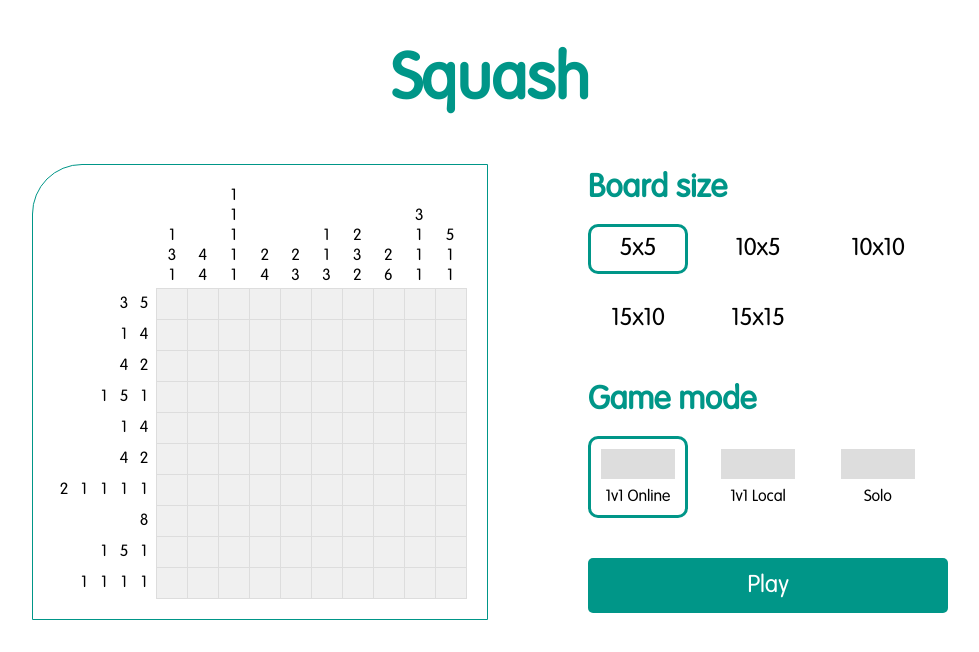
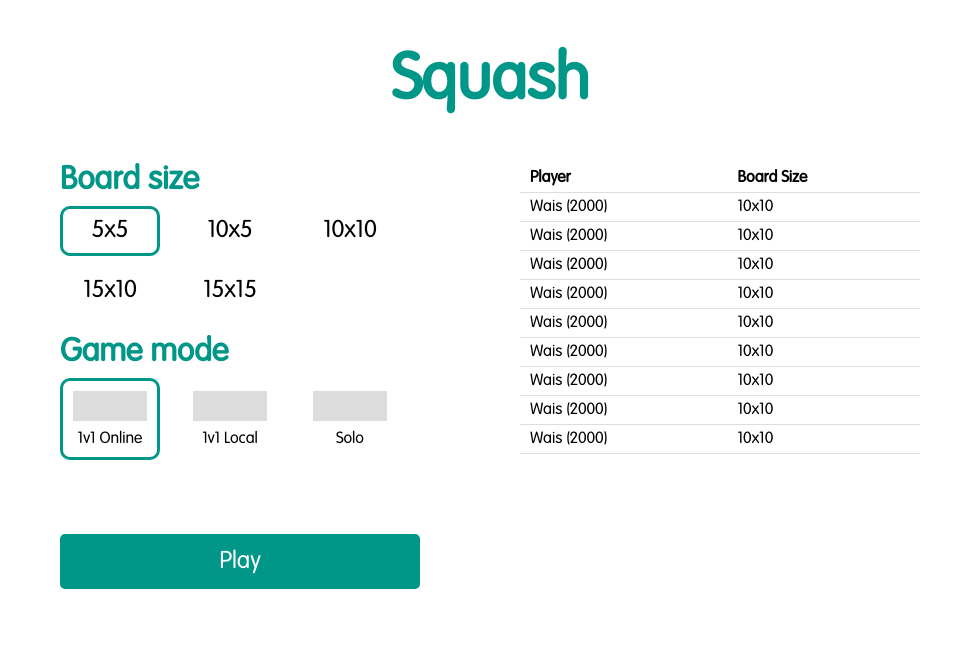
Before and after one commit to WaisKamal/squash, a Vue app: page / in a window 1280 px wide. Shown: the top 652 px of the page, without its empty margins (150-1129 px from the left). Built offline with nearby package versions, Linux system fonts and the light colour scheme.

Commit message:
Added a seek table with sample seek requests Added minor layout changes to dashboard

```diff
--- a/src/App.vue
+++ b/src/App.vue
@@ -8,6 +8,23 @@ import config from "./config.json"
 import Title from "./components/Title.vue"
 import Board from "./components/Board.vue"
 import Dash from "./components/Dash.vue"
+import SeekTable from "./components/SeekTable.vue"
+
+// Utility functions
+import utils from "./utils/utils"
+
+// Active seek requests
+let seekRequests = reactive([
+  { player: "Wais", boardSize: { width: 10, height: 10 }, rating: 2000 },
+  { player: "Wais", boardSize: { width: 10, height: 10 }, rating: 2000 },
+  { player: "Wais", boardSize: { width: 10, height: 10 }, rating: 2000 },
+  { player: "Wais", boardSize: { width: 10, height: 10 }, rating: 2000 },
+  { player: "Wais", boardSize: { width: 10, height: 10 }, rating: 2000 },
+  { player: "Wais", boardSize: { width: 10, height: 10 }, rating: 2000 },
+  { player: "Wais", boardSize: { width: 10, height: 10 }, rating: 2000 },
+  { player: "Wais", boardSize: { width: 10, height: 10 }, rating: 2000 },
+  { player: "Wais", boardSize: { width: 10, height: 10 }, rating: 2000 }
+])
 
 let game = reactive({
   boardDimensions: {
@@ -36,10 +53,10 @@ let game = reactive({
     selectedCells: [],
     data: undefined
   },
-  status: "nogame"
+  status: "nogame" // "nogame", "playing", "gameover"
 })
 // Generate board
-let boardConfig = generateBoard(game.boardDimensions.rows, game.boardDimensions.columns)
+let boardConfig = utils.generateBoard(game.boardDimensions.rows, game.boardDimensions.columns)
 game.rowHeaders = boardConfig.rowHeaders
 game.columnHeaders = boardConfig.columnHeaders
 // Temporary: board data must be in server
@@ -48,124 +65,33 @@ game.boardState.data = game.boardData.map(row => row.map(cell => 0))
 
 function seekButtonClicked(boardSize) {
   console.log(boardSize)
-  let boardConfig = generateBoard(boardSize.rows, boardSize.columns)
+  let boardConfig = utils.generateBoard(boardSize.rows, boardSize.columns)
   game.boardDimensions = { columns: boardSize.columns, rows: boardSize.rows }
   game.rowHeaders = boardConfig.rowHeaders
   game.columnHeaders = boardConfig.columnHeaders
   // Temporary: board data must be in server
   game.boardData = boardConfig.board
   game.boardState.data = game.boardData.map(row => row.map(cell => 0))
-}
-
-function generateBoard2(rows, columns) {
-  // The resulting board configuration
-  let board = Array(rows)
-  let rowHeaders = Array(rows).fill().map(_ => [])
-  let columnHeaders = Array(columns).fill().map(_ => [])
-  // Generate board and row headers
-  for (var i = 0; i < rows; i++) {
-    let row = Array(columns)
-    let index = 0
-    // Whether to start the row with an empty or filled cell
-    let fill = Boolean(Math.floor(Math.random() * 2))
-    while (index < columns) {
-      // Number of connected cells (can be empty or filled)
-      let connectedCells = Math.ceil(Math.random() * (columns - index))
-      for (var _ = 0; _ < connectedCells; _++) {
-        row[index++] = fill
-      }
-      if (fill) {
-        rowHeaders[i].push(connectedCells)
-      }
-      fill = !fill
-    }
-    if (rowHeaders[i].length == 0) rowHeaders[i] = [0]
-    board[i] = row
-  }
-  // Generate column headers
-  for (var c = 0; c < columns; c++) {
-    let isFilled = board[0][c]
-    let currentLength = 0
-    for (var r = 0; r < rows; r++) {
-      if (board[r][c] == isFilled) {
-        currentLength++
-      } else {
-        if (isFilled) columnHeaders[c].push(currentLength)
-        currentLength = 1
-        isFilled = !isFilled
-      }
-    }
-    if (isFilled) columnHeaders[c].push(currentLength)
-    if (columnHeaders[c].length == 0) columnHeaders[c] = [0]
-  }
-  return { board, rowHeaders, columnHeaders }
-}
-
-function generateBoard(rows, columns) {
-  // The resulting board configuration
-  let board = Array(rows)
-  let rowHeaders = Array(rows).fill().map(_ => [])
-  let columnHeaders = Array(columns).fill().map(_ => [])
-
-  for (var r = 0; r < rows; r++) {
-    let row = Array(columns)
-    for (var c = 0; c < columns; c++) {
-      row[c] = (Math.random() - 0.4 > 0)
-    }
-    board[r] = row
-  }
-
-  // Generate row headers
-  for (var r = 0; r < rows; r++) {
-    let isFilled = board[r][0]
-    let currentLength = 0
-    for (var c = 0; c < columns; c++) {
-      if (board[r][c] == isFilled) {
-        currentLength++
-      } else {
-        if (isFilled) rowHeaders[r].push(currentLength)
-        currentLength = 1
-        isFilled = !isFilled
-      }
-    }
-    if (isFilled) rowHeaders[r].push(currentLength)
-    if (rowHeaders[r].length == 0) rowHeaders[r] = [0]
-  }
-
-  // Generate column headers
-  for (var c = 0; c < columns; c++) {
-    let isFilled = board[0][c]
-    let currentLength = 0
-    for (var r = 0; r < rows; r++) {
-      if (board[r][c] == isFilled) {
-        currentLength++
-      } else {
-        if (isFilled) columnHeaders[c].push(currentLength)
-        currentLength = 1
-        isFilled = !isFilled
-      }
-    }
-    if (isFilled) columnHeaders[c].push(currentLength)
-    if (columnHeaders[c].length == 0) columnHeaders[c] = [0]
-  }
-
-  return { board, rowHeaders, columnHeaders }
+  game.status = "playing"
 }
 </script>
 
 <template>
-  <Title :class="['title', game.status != 'nogame' ? 'hide' : '']" />
+  <Title class="title" v-show="game.status == 'nogame'"/>
   <div class="content">
     <Board
       :boardData="game.boardData"
       :dimensions="game.boardDimensions"
       :rowHeaders="game.rowHeaders"
       :columnHeaders="game.columnHeaders"
-      :state="game.boardState" />
+      :state="game.boardState"
+      :gameStatus="game.status" />
     <Dash
       :boardSizeOptions="game.boardSizeOptions"
       :gameModeOptions="game.gameModeOptions"
+      :gameStatus="game.status"
       @seek="seekButtonClicked" />
+    <SeekTable :gameStatus="game.status" :seekRequests="seekRequests" />
   </div>
 </template>
 
--- a/src/components/Board.vue
+++ b/src/components/Board.vue
@@ -10,7 +10,8 @@ const data = defineProps({
   rowHeaders: Array,
   columnHeaders: Array,
   boardData: Array,
-  state: Object
+  state: Object,
+  gameStatus: String
 })
 
 // Board grid configuration
@@ -93,7 +94,7 @@ function getCellClass(cellOrder) {
 </script>
 
 <template>
-  <div class="board">
+  <div class="board" v-show="data.gameStatus != 'nogame'">
     <div />
     <ColumnHeaders :headers="data.columnHeaders" />
     <RowHeaders :headers="data.rowHeaders" />
@@ -119,11 +120,7 @@ function getCellClass(cellOrder) {
   grid-template-rows: min-content min-content;
   grid-template-columns: min-content min-content;
   grid-gap: 1px;
-  padding: 20px;
-  border: 1px solid var(--color-primary);
   border-radius: 50px 0px 0px 0px;
-  /* box-shadow: 0px 0px 50px 0px var(--color-primary); */
-  /* background: #F9F9F9; */
 }
 
 .board .grid {
--- a/src/components/BoardSizeOption.vue
+++ b/src/components/BoardSizeOption.vue
@@ -14,7 +14,7 @@
   border: 3px solid transparent;
   border-radius: 10px;
   margin-right: 20px;
-  margin-bottom: 20px;
+  margin-bottom: 10px;
   cursor: pointer;
 }
 
--- a/src/components/Dash.vue
+++ b/src/components/Dash.vue
@@ -1,11 +1,12 @@
 <script setup>
 import { reactive } from "vue"
-import BoardSizeOption from './BoardSizeOption.vue';
-import GameModeOption from './GameModeOption.vue';
+import DashGameStatus from "./dashpages/DashGameStatus.vue";
+import DashSeek from "./dashpages/DashSeek.vue";
 
 const props = defineProps({
   boardSizeOptions: Object,
-  gameModeOptions: Object
+  gameModeOptions: Object,
+  gameStatus: String
 })
 
 const emit = defineEmits(["seek"])
@@ -17,53 +18,30 @@ let seekOptions = reactive({
   },
   gameMode: "dual-online" // { "solo", "dual-online", "dual-local" }
 })
+setTimeout(() => {
+  console.log(seekOptions.boardSize)
+}, 5000)
 
 function seekButtonClicked() {
   emit("seek", seekOptions.boardSize)
 }
 
-// Utility function to select board size
-function selectBoardSize(columns, rows) {
-  seekOptions.boardSize = { columns, rows }
-}
-
-// Utiliy function to select game mode
-function selectGameMode(mode) {
-  seekOptions.gameMode = mode
-}
-
-// Utility function to check whether a board size option is the selected one
-function isBoardSizeSelected(columns, rows) {
-  return columns == seekOptions.boardSize.columns && rows == seekOptions.boardSize.rows
-}
-
-// Utility function to check whether a game mode option is the selected one
-function isGameModeSelected(mode) {
-  return seekOptions.gameMode == mode
+// Utility function to get button text from game status
+function getButtonText() {
+  const statusToText = {
+    "nogame": "Play",
+    "playing": "Quit game",
+    "gameover": "Play again"
+  }
+  return statusToText[props.gameStatus]
 }
 </script>
 
 <template>
   <div class="dash">
-    <h3>Board size</h3>
-    <div class="board-size-options">
-      <BoardSizeOption
-        v-for="option in props.boardSizeOptions"
-        :class="isBoardSizeSelected(option.columns, option.rows) ? 'selected' : ''"
-        @click="selectBoardSize(option.columns, option.rows)">
-        {{ `${option.columns}x${option.rows}` }}
-      </BoardSizeOption>
-    </div>
-    <h3>Game mode</h3>
-    <div class="game-mode-options">
-      <GameModeOption
-        v-for="option in props.gameModeOptions"
-        :class="isGameModeSelected(option.value) ? 'selected' : ''"
-        @click="selectGameMode(option.value)">
-        {{ option.label }}
-      </GameModeOption>
-    </div>
-    <button id="btn-play" @click="seekButtonClicked">Play</button>
+    <DashSeek :seekOptions="seekOptions" v-show="props.gameStatus == 'nogame'"/>
+    <DashGameStatus v-if="props.gameStatus == 'playing'"/>
+    <button id="btn-play" @click="seekButtonClicked">{{ getButtonText() }}</button>
   </div>
 </template>
 
@@ -72,27 +50,11 @@ function isGameModeSelected(mode) {
   position: relative;
 }
 
-.dash h3 {
-  font-family: "Arial Rounded";
-  font-size: 32px;
-  color: var(--color-primary);
-}
-
-.dash h3:not(:first-of-type) {
-  margin-top: 20px
-}
-
-.dash .board-size-options, .game-mode-options {
-  display: flex;
-  max-width: 360px;
-  margin-top: 20px;
-  flex-wrap: wrap;
-}
-
 .dash #btn-play {
   width: 100%;
+  min-width: 360px;
   padding: 15px;
-  margin-top: 20px;
+  margin-top: 10px;
   border: none;
   border-radius: 5px;
   outline: none;
--- /dev/null
+++ b/src/components/SeekTable.vue
@@ -0,0 +1,51 @@
+<script setup>
+let props = defineProps({
+  gameStatus: String,
+  seekRequests: Array
+})
+</script>
+
+<template>
+  <div class="seek-table" v-show="props.gameStatus == 'nogame'">
+    <table border="0">
+      <thead>
+        <tr>
+          <th>Player</th>
+          <th>Board Size</th>
+        </tr>
+        <tr v-for="request in props.seekRequests">
+          <td>{{ request.player }} ({{ request.rating }})</td>
+          <td>{{ request.boardSize.width }}x{{ request.boardSize.height }}</td>
+        </tr>
+      </thead>
+    </table>
+  </div>
+</template>
+
+<style scoped>
+.seek-table {
+  height: 100%;
+}
+
+.seek-table table {
+  width: 400px;
+  border-collapse: collapse;
+}
+
+.seek-table tr {
+  border-bottom: 1px solid #DDD;
+}
+
+.seek-table tr:not(:first-child):hover {
+  background: #F9F9F9;
+}
+
+.seek-table td, .seek-table th {
+  padding: 6px 10px;
+  text-align: left;
+}
+
+.seek-table table tr:first-child {
+
+}
+</style>
--- /dev/null
+++ b/src/components/dashpages/DashGameStatus.vue
@@ -0,0 +1,47 @@
+<script setup>
+import { reactive, computed } from "vue"
+
+let time = reactive({
+  value: 0
+})
+setInterval(() => {
+  time.value++
+}, 1000)
+let clock = computed(() => {
+  return {
+    seconds: time.value % 60,
+    minutes: Math.floor(time.value / 60) % 60,
+    hours: Math.floor(time.value / 3600) % 24,
+    days: Math.floor(time.value / 86400)
+  }
+})
+</script>
+
+<template>
+  <div class="game-status">
+    <h3 class="clock">
+      <span id="days" v-if="clock.days">{{ clock.days }}</span>
+      <span v-if="clock.days">:</span>
+      <span id="hours" v-if="clock.hours || clock.days">{{ clock.hours.toString().padStart(2, 0) }}</span>
+      <span v-if="clock.hours || clock.days">:</span>
+      <span id="minutes">{{ clock.minutes.toString().padStart(2, 0) }}</span>
+      <span>:</span>
+      <span id="seconds">{{ clock.seconds.toString().padStart(2, 0) }}</span>
+    </h3>
+  </div>
+</template>
+
+<style scoped>
+  .game-status {
+    display: flex;
+    height: 360px;
+    justify-content: center;
+    align-items: center;
+  }
+  .clock {
+    font-family: "Arial Rounded";
+    font-size: 64px;
+    text-align: center;
+    color: var(--color-primary);
+  }
+</style>
--- /dev/null
+++ b/src/components/dashpages/DashSeek.vue
@@ -0,0 +1,75 @@
+<script setup>
+import config from '../../config.json'
+
+import BoardSizeOption from '../BoardSizeOption.vue';
+import GameModeOption from '../GameModeOption.vue';
+
+const props = defineProps({
+  seekOptions: Object
+})
+
+// Utility function to select board size
+function selectBoardSize(columns, rows) {
+  props.seekOptions.boardSize = { columns, rows }
+}
+
+// Utiliy function to select game mode
+function selectGameMode(mode) {
+  props.seekOptions.gameMode = mode
+}
+
+// Utility function to check whether a board size option is the selected one
+function isBoardSizeSelected(columns, rows) {
+  return columns == props.seekOptions.boardSize.columns && rows == props.seekOptions.boardSize.rows
+}
+
+// Utility function to check whether a game mode option is the selected one
+function isGameModeSelected(mode) {
+  return props.seekOptions.gameMode == mode
+}
+</script>
+
+<template>
+  <div class="seek">
+    <h3>Board size</h3>
+    <div class="board-size-options">
+      <BoardSizeOption
+        v-for="option in config.boardSizeOptions"
+        :class="isBoardSizeSelected(option.columns, option.rows) ? 'selected' : ''"
+        @click="selectBoardSize(option.columns, option.rows)">
+        {{ `${option.columns}x${option.rows}` }}
+      </BoardSizeOption>
+    </div>
+    <h3>Game mode</h3>
+    <div class="game-mode-options">
+      <GameModeOption
+        v-for="option in config.gameModeOptions"
+        :class="isGameModeSelected(option.value) ? 'selected' : ''"
+        @click="selectGameMode(option.value)">
+        {{ option.label }}
+      </GameModeOption>
+    </div>
+  </div>
+</template>
+
+<style scoped>
+  .seek {
+    height: 360px;
+  }
+  .seek h3 {
+    font-family: "Arial Rounded";
+    font-size: 32px;
+    color: var(--color-primary);
+  }
+
+  .seek h3:not(:first-of-type) {
+    margin-top: 10px
+  }
+
+  .seek .board-size-options, .seek .game-mode-options {
+    display: flex;
+    max-width: 360px;
+    margin-top: 10px;
+    flex-wrap: wrap;
+  }
+</style>
--- /dev/null
+++ b/src/utils/utils.js
@@ -0,0 +1,96 @@
+function generateBoard2(rows, columns) {
+  // The resulting board configuration
+  let board = Array(rows)
+  let rowHeaders = Array(rows).fill().map(_ => [])
+  let columnHeaders = Array(columns).fill().map(_ => [])
+  // Generate board and row headers
+  for (var i = 0; i < rows; i++) {
+    let row = Array(columns)
+    let index = 0
+    // Whether to start the row with an empty or filled cell
+    let fill = Boolean(Math.floor(Math.random() * 2))
+    while (index < columns) {
+      // Number of connected cells (can be empty or filled)
+      let connectedCells = Math.ceil(Math.random() * (columns - index))
+      for (var _ = 0; _ < connectedCells; _++) {
+        row[index++] = fill
+      }
+      if (fill) {
+        rowHeaders[i].push(connectedCells)
+      }
+      fill = !fill
+    }
+    if (rowHeaders[i].length == 0) rowHeaders[i] = [0]
+    board[i] = row
+  }
+  // Generate column headers
+  for (var c = 0; c < columns; c++) {
+    let isFilled = board[0][c]
+    let currentLength = 0
+    for (var r = 0; r < rows; r++) {
+      if (board[r][c] == isFilled) {
+        currentLength++
+      } else {
+        if (isFilled) columnHeaders[c].push(currentLength)
+        currentLength = 1
+        isFilled = !isFilled
+      }
+    }
+    if (isFilled) columnHeaders[c].push(currentLength)
+    if (columnHeaders[c].length == 0) columnHeaders[c] = [0]
+  }
+  return { board, rowHeaders, columnHeaders }
+}
+
+function generateBoard(rows, columns) {
+  // The resulting board configuration
+  let board = Array(rows)
+  let rowHeaders = Array(rows).fill().map(_ => [])
+  let columnHeaders = Array(columns).fill().map(_ => [])
+
+  for (var r = 0; r < rows; r++) {
+    let row = Array(columns)
+    for (var c = 0; c < columns; c++) {
+      row[c] = (Math.random() - 0.4 > 0)
+    }
+    board[r] = row
+  }
+
+  // Generate row headers
+  for (var r = 0; r < rows; r++) {
+    let isFilled = board[r][0]
+    let currentLength = 0
+    for (var c = 0; c < columns; c++) {
+      if (board[r][c] == isFilled) {
+        currentLength++
+      } else {
+        if (isFilled) rowHeaders[r].push(currentLength)
+        currentLength = 1
+        isFilled = !isFilled
+      }
+    }
+    if (isFilled) rowHeaders[r].push(currentLength)
+    if (rowHeaders[r].length == 0) rowHeaders[r] = [0]
+  }
+
+  // Generate column headers
+  for (var c = 0; c < columns; c++) {
+    let isFilled = board[0][c]
+    let currentLength = 0
+    for (var r = 0; r < rows; r++) {
+      if (board[r][c] == isFilled) {
+        currentLength++
+      } else {
+        if (isFilled) columnHeaders[c].push(currentLength)
+        currentLength = 1
+        isFilled = !isFilled
+      }
+    }
+    if (isFilled) columnHeaders[c].push(currentLength)
+    if (columnHeaders[c].length == 0) columnHeaders[c] = [0]
+  }
+
+  return { board, rowHeaders, columnHeaders }
+}
+
+export default { generateBoard, generateBoard2 }
```
Also changed, not shown: TODO.txt (added), 1 other file (tests, documents, lock files or other folders).
